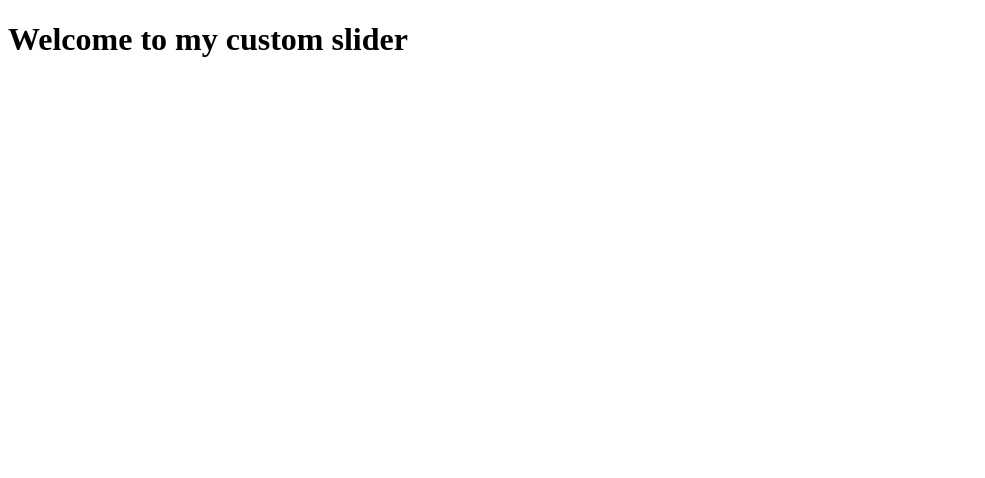
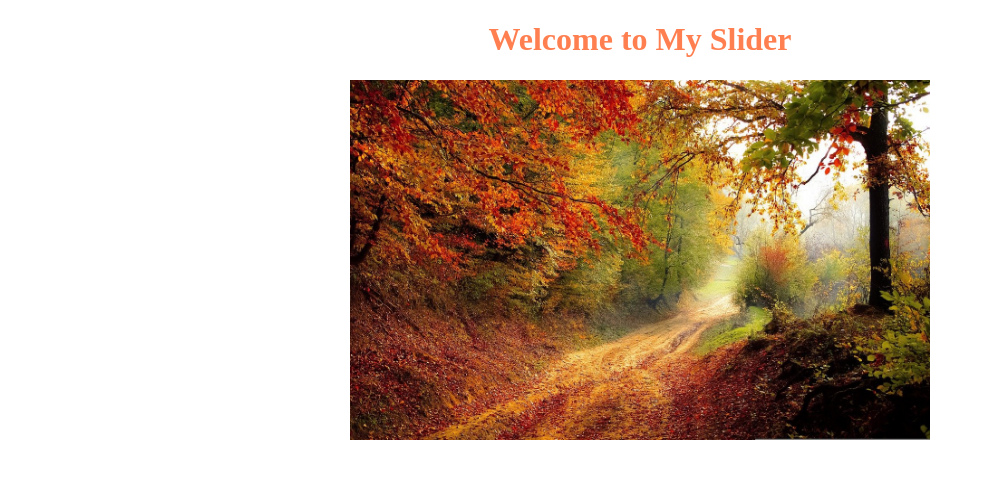
Before and after one commit to mrfhmd7/my-carousel, a plain HTML site: page index.html in a window 1280 px wide. Shown: the whole page, without its empty margins (0-985 px from the left). Drawn offline with Linux system fonts and the light colour scheme.

Commit message:
finished

```diff
--- a/index.html
+++ b/index.html
@@ -5,11 +5,23 @@
      <meta http-equiv="X-UA-Compatible" content="IE=edge">
      <meta name="viewport" content="width=device-width, initial-scale=1.0">
      <title>My slider</title>
+     <style>
+          .slider{
+               width: 580px;
+               height: 360px;
+               margin: 0 auto;
+          }
+          .slider img{
+               width: 100%;
+               height: 100%;
+          }
+     </style>
 </head>
 <body>
-     <h1>Welcome to my custom slider</h1>
-     <section>
-          <img src="" alt="">
+     <h1 style="text-align: center; color:coral;">Welcome to My Slider</h1>
+     <section class="slider">
+          <img id="slider-img" src="images/pic-1.jpg" alt="">
      </section>
+     <script src="js/slider.js"></script>
 </body>
 </html>
--- /dev/null
+++ b/js/slider.js
@@ -0,0 +1,23 @@
+const images = [
+     'images/pic-1.jpg',
+     'images/pic-2.jpg',
+     'images/pic-3.jpg',
+     'images/pic-4.jpg',
+     'images/pic-5.jpg',
+     'images/pic-6.jpg',
+     'images/pic-7.jpg',
+     'images/pic-8.jpg',
+     'images/pic-9.jpg'
+];
+
+let imageIndex = 0;
+const imgEl = document.getElementById('slider-img');
+setInterval(() => {
+     if (imageIndex === images.length) {
+          imageIndex = 0;
+     }
+     const imgUrl = images[imageIndex];
+     // console.log(imageIndex, imgUrl);
+     imgEl.setAttribute('src', imgUrl)
+     imageIndex++;
+}, 1500);
```
